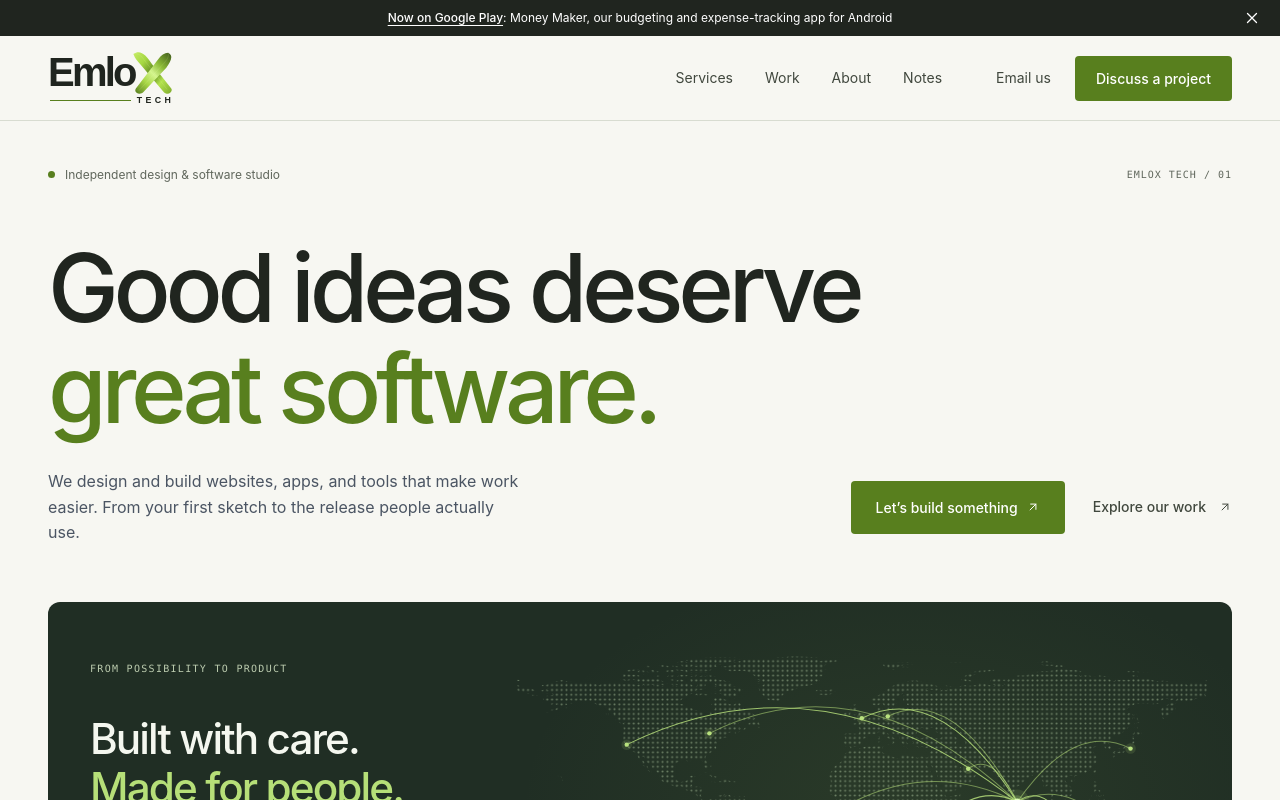
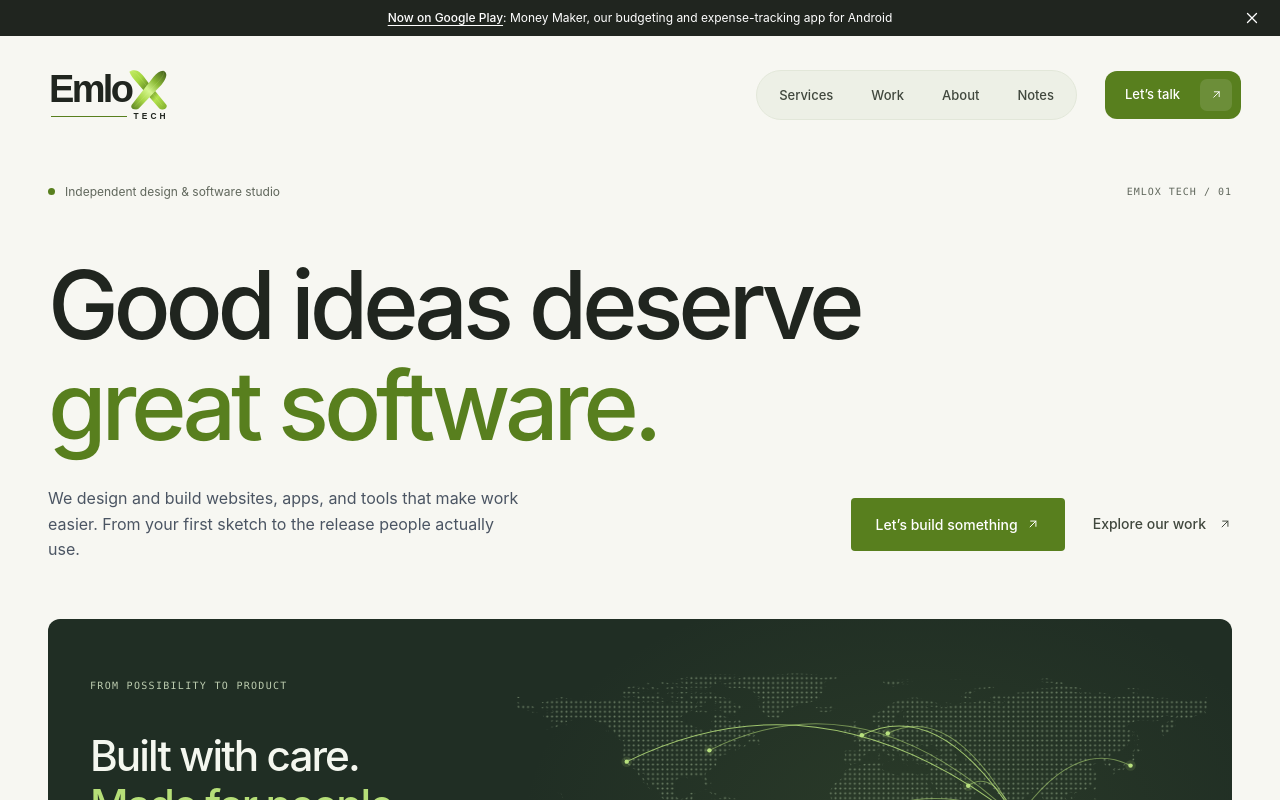
Before and after one commit to rishithamenush/emloxtech, an Angular app: page / in a window 1280 px wide. Shown: the top 800 px of the page. Built offline with nearby package versions, Linux system fonts and the light colour scheme.

Commit message:
Heading Bar Updated!

```diff
--- a/src/app/app.html
+++ b/src/app/app.html
@@ -10,7 +10,8 @@
     </button>
   </div>
 }
-<header class="site-header">
+<span id="header-scroll-marker" aria-hidden="true"></span>
+<header class="site-header" [class.is-scrolled]="headerScrolled()">
   <div class="header-inner">
     <a class="brand" routerLink="/" aria-label="EmloX Tech home"
       ><span class="brand-name"
@@ -18,33 +19,41 @@
         ><img class="brand-ribbon-x" src="emlox-logo.svg" alt="" width="38" height="40" /></span
       ><span class="brand-tec">TECH</span></a
     >
-    <nav
-      (keydown.escape)="menuOpen.set(false)"
-      id="main-navigation"
-      aria-label="Main navigation"
-      [class.is-open]="menuOpen()"
-    >
-      <div class="nav-links">
-        <a routerLink="/services" routerLinkActive="active">Services</a
-        ><a routerLink="/work" routerLinkActive="active">Work</a
-        ><a routerLink="/about" routerLinkActive="active">About</a
-        ><a routerLink="/insights" routerLinkActive="active">Notes</a>
-      </div>
-      <div class="nav-actions">
-        <a class="nav-plain" href="mailto:info@emloxtech.com">Email us</a
-        ><a routerLink="/contact" class="pill accent">Discuss a project</a>
-      </div>
-    </nav>
     <button
       class="menu-toggle"
+      #menuButton
+      type="button"
       (click)="menuOpen.set(!menuOpen())"
       [attr.aria-expanded]="menuOpen()"
       aria-label="Toggle navigation"
       aria-controls="main-navigation"
       (keydown.escape)="menuOpen.set(false)"
     >
+      <span>{{ menuOpen() ? 'Close' : 'Menu' }}</span>
       <app-icon [name]="menuOpen() ? 'close' : 'menu'" />
     </button>
+    <nav
+      (keydown.escape)="menuOpen.set(false); menuButton.focus()"
+      id="main-navigation"
+      aria-label="Main navigation"
+      [class.is-open]="menuOpen()"
+    >
+      <div class="nav-links">
+        <a routerLink="/services" routerLinkActive="active" ariaCurrentWhenActive="page">Services</a
+        ><a routerLink="/work" routerLinkActive="active" ariaCurrentWhenActive="page">Work</a
+        ><a routerLink="/about" routerLinkActive="active" ariaCurrentWhenActive="page">About</a
+        ><a routerLink="/insights" routerLinkActive="active" ariaCurrentWhenActive="page">Notes</a>
+      </div>
+      <div class="nav-actions">
+        <a
+          routerLink="/contact"
+          class="pill accent nav-cta"
+          routerLinkActive="active"
+          ariaCurrentWhenActive="page"
+          >Let’s talk <span class="nav-cta-arrow"><app-icon name="arrow-up-right" /></span
+        ></a>
+      </div>
+    </nav>
   </div>
 </header>
 <main appScrollReveal id="main" tabindex="-1"><router-outlet /></main>
--- a/src/app/app.ts
+++ b/src/app/app.ts
@@ -1,6 +1,6 @@
 import { ScrollReveal } from './scroll-reveal';
 import { Icon } from './icon';
-import { Component, signal } from '@angular/core';
+import { afterNextRender, Component, DestroyRef, inject, signal } from '@angular/core';
 import { Router, RouterLink, RouterLinkActive, RouterOutlet, NavigationEnd } from '@angular/router';
 import { services, projects, articles } from './content';
 @Component({
@@ -9,6 +9,8 @@ import { services, projects, articles } from './content';
   templateUrl: './app.html',
 })
 export class App {
+  headerScrolled = signal(false);
+  private destroyRef = inject(DestroyRef);
   menuOpen = signal(false);
   bannerOpen = signal(true);
   skipHref = signal('/#main');
@@ -17,6 +19,15 @@ export class App {
   projects = projects;
   articles = articles;
   constructor(router: Router) {
+    afterNextRender(() => {
+      const marker = document.getElementById('header-scroll-marker');
+      if (!marker || !('IntersectionObserver' in window)) return;
+      const observer = new IntersectionObserver(([entry]) => {
+        this.headerScrolled.set(!entry.isIntersecting && entry.boundingClientRect.top < 0);
+      });
+      observer.observe(marker);
+      this.destroyRef.onDestroy(() => observer.disconnect());
+    });
     router.events.subscribe((event) => {
       if (event instanceof NavigationEnd) {
         this.menuOpen.set(false);
--- a/src/styles.css
+++ b/src/styles.css
@@ -2715,3 +2715,204 @@ img.app-icon-official {
     display: none;
   }
 }
+
+/* Floating studio navigation */
+.site-header {
+  top: 12px;
+  width: calc(100% - 48px);
+  max-width: 1232px;
+  margin: 16px auto 0;
+  background: #fafbf6f5;
+  border: 1px solid #dce2d3;
+  border-radius: 18px;
+  box-shadow: 0 6px 24px #24321f08;
+}
+.header-inner {
+  max-width: none;
+  padding-inline: 24px 14px;
+  gap: 30px;
+  height: 84px;
+}
+.site-header .brand {
+  font-size: 38px;
+}
+.site-header nav {
+  gap: 28px;
+  justify-content: space-between;
+  margin-left: auto;
+  flex: 0 1 auto;
+}
+.nav-links {
+  gap: 4px;
+  background: #edf0e6;
+  border: 1px solid #e2e7d9;
+  padding: 5px;
+  border-radius: 30px;
+}
+.nav-links a {
+  padding: 9px 17px;
+  border-radius: 24px;
+  font-size: 13px;
+  font-weight: 500;
+  transition:
+    background-color 0.18s,
+    color 0.18s;
+}
+.nav-links a:hover {
+  background: #e0e7d4;
+  color: #344a24;
+}
+.nav-links a.active {
+  background: #fff;
+  color: var(--accent);
+  box-shadow: 0 1px 5px #26352112;
+}
+.nav-actions {
+  gap: 20px;
+}
+.nav-plain {
+  display: inline-flex;
+  align-items: center;
+  gap: 7px;
+  font-size: 12px;
+}
+.nav-plain app-icon {
+  font-size: 16px;
+}
+.nav-cta {
+  border-radius: 12px;
+  padding: 7px 8px 7px 19px;
+  gap: 20px;
+  font-size: 13px;
+}
+.nav-cta-arrow {
+  display: grid;
+  place-items: center;
+  width: 32px;
+  height: 32px;
+  background: #ffffff1f;
+  border-radius: 7px;
+}
+.site-header::after {
+  left: 18px;
+  right: 18px;
+  bottom: -1px;
+}
+@media (max-width: 1100px) {
+  .nav-plain {
+    display: none;
+  }
+  .site-header nav {
+    gap: 20px;
+  }
+  .nav-links a {
+    padding-inline: 14px;
+  }
+}
+@media (max-width: 860px) {
+  .site-header {
+    width: calc(100% - 32px);
+    top: 8px;
+    margin-top: 10px;
+    border-radius: 15px;
+  }
+  .header-inner {
+    height: 72px;
+    padding-inline: 18px 12px;
+  }
+  .site-header .brand {
+    font-size: 34px;
+  }
+  .menu-toggle {
+    display: flex;
+    width: auto;
+    height: 42px;
+    gap: 12px;
+    padding: 0 13px;
+    background: #edf0e6;
+    border: 1px solid #dce2d3;
+    border-radius: 10px;
+  }
+  .menu-toggle > span {
+    font-size: 12px;
+    font-weight: 500;
+  }
+  .menu-toggle app-icon {
+    font-size: 19px;
+  }
+  .site-header nav {
+    top: calc(100% + 9px);
+    left: -1px;
+    right: -1px;
+    margin: 0;
+    padding: 14px;
+    background: #fafbf6;
+    border: 1px solid #dce2d3;
+    border-radius: 15px;
+    box-shadow: 0 18px 35px #24321f14;
+    max-height: calc(100dvh - 110px);
+    overflow-y: auto;
+  }
+  .nav-links {
+    border: 0;
+    padding: 0;
+    background: none;
+    border-radius: 0;
+    gap: 4px;
+  }
+  .nav-links a {
+    padding: 13px 16px;
+    border: 0;
+    border-radius: 9px;
+    font-size: 16px;
+  }
+  .nav-links a.active {
+    background: #e7efdb;
+    box-shadow: none;
+  }
+  .nav-actions {
+    padding-top: 12px;
+    border-top: 1px solid var(--line);
+    gap: 14px;
+  }
+  .nav-plain {
+    display: inline-flex;
+    justify-content: center;
+    order: 2;
+    padding: 8px;
+  }
+  .nav-actions .nav-cta {
+    justify-content: space-between;
+    border-radius: 10px;
+    padding: 8px 10px 8px 18px;
+    font-size: 14px;
+  }
+}
+
+/* Frame appears only after the opening scroll, without changing header geometry. */
+#header-scroll-marker {
+  position: absolute;
+  top: 64px;
+  left: 0;
+  width: 1px;
+  height: 1px;
+  pointer-events: none;
+}
+.site-header {
+  background: transparent;
+  border-color: transparent;
+  box-shadow: none;
+  backdrop-filter: none;
+  -webkit-backdrop-filter: none;
+  transition:
+    background-color 0.22s ease,
+    border-color 0.22s ease,
+    box-shadow 0.22s ease;
+}
+.site-header.is-scrolled {
+  background: #fafbf6f5;
+  border-color: #dce2d3;
+  box-shadow: 0 6px 24px #24321f0d;
+  backdrop-filter: blur(12px);
+  -webkit-backdrop-filter: blur(12px);
+}
```
